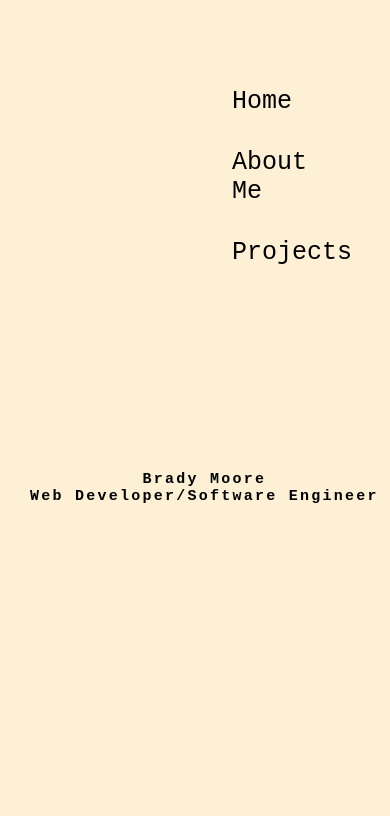
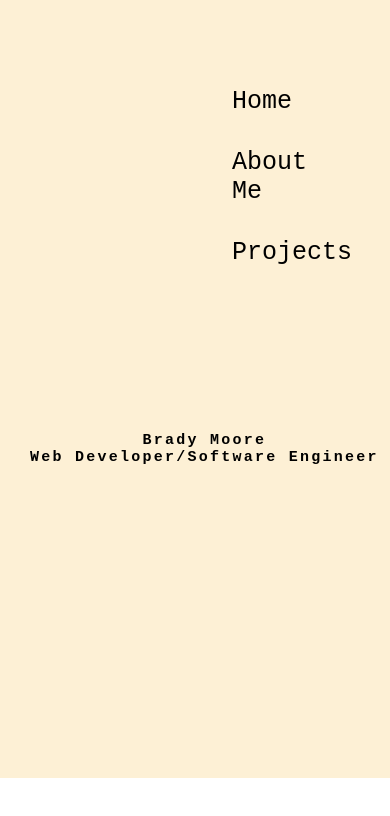
Before and after one commit to bradytmoore/portfolio-site, a React (Create React App) app: page / in a window 390 px wide. Shown: the top 816 px of the page. Built offline with nearby package versions, Linux system fonts and the light colour scheme.

Commit message:
Mobile Fix

```diff
--- a/src/App.css
+++ b/src/App.css
@@ -292,8 +292,8 @@ footer li{
 
   .ContentArea{
     padding: 30px;
-    padding-bottom: 90%;
-    padding-top: 30%;
+    padding-bottom: 80%;
+    padding-top: 20%;
   }
 
 
```
